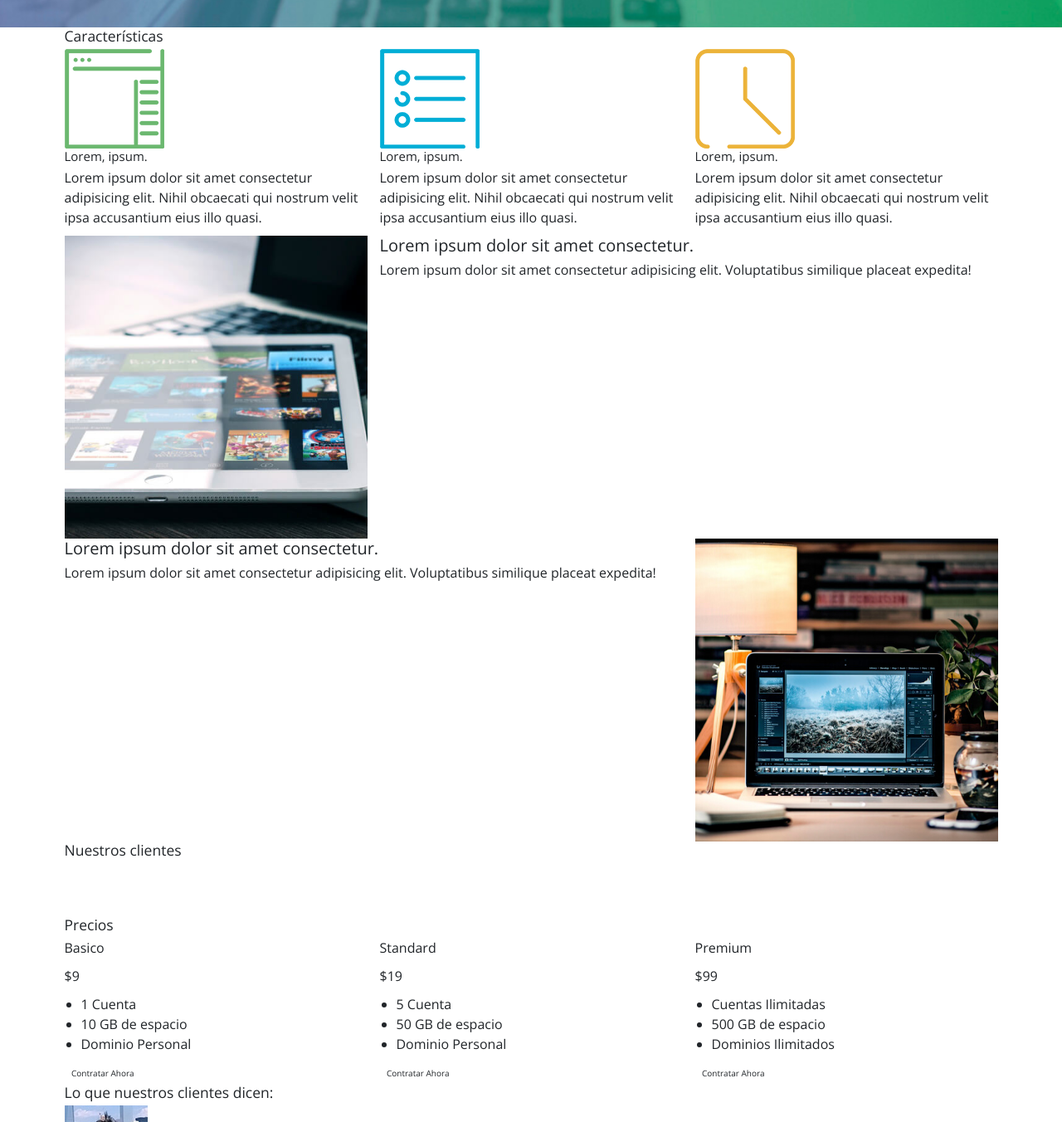
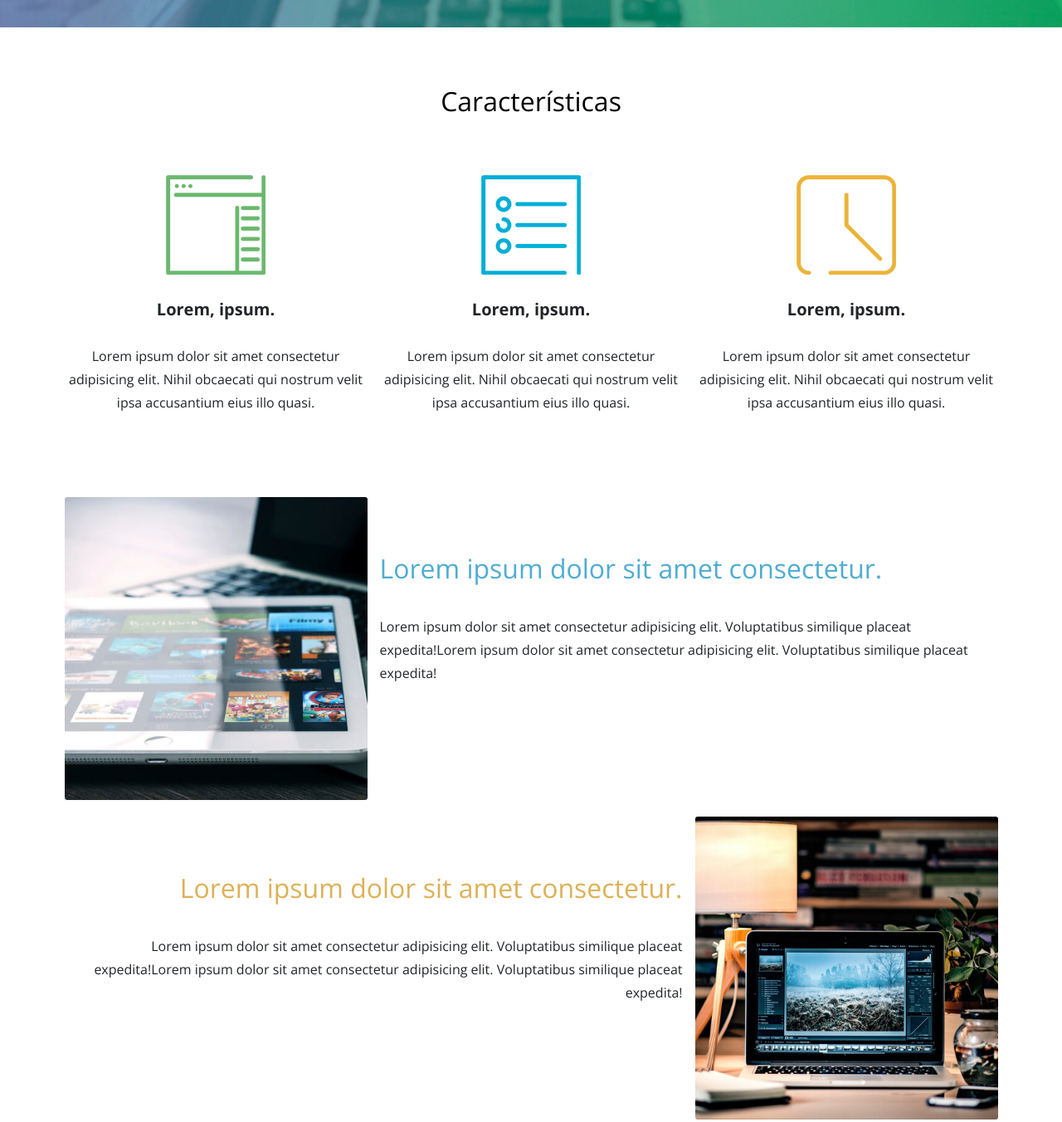
Before and after one commit to GuzmiDev/Web-Startup, a website: page index.html in a window 1280 px wide. Shown: the part 683-2035 px from the top of the page at 83% size. Drawn offline with nearby package versions, Linux system fonts and the light colour scheme.

Commit message:
Estilos caracteristicas y clientes

```diff
--- /dev/null
+++ b/css/_main.scss
@@ -0,0 +1,73 @@
+.caracteristicas {
+  padding: 70px 0;
+  &__title {
+    text-align: center;
+    font-weight: 300;
+    font-size: 3.2rem;
+    color: #000;
+    margin-bottom: 70px;
+  }
+  &__card {
+    text-align: center;
+  }
+  &__icon1 {
+    margin-bottom: 30px;
+  }
+  &__first-line {
+    font-weight: 700;
+    margin-bottom: 30px;
+    font-size: 2rem;
+  }
+  &__paragraph {
+    margin-bottom: 30px;
+    line-height: 28px;
+  }
+}
+
+.fotos {
+  margin-bottom: 70px;
+  &__container {
+    margin-bottom: 20px;
+  }
+  &__img {
+    border-radius: 3px;
+    width: 100%;
+  }
+  &__title {
+    margin-top: 70px;
+    margin-bottom: 40px;
+    font-size: 3.2rem;
+    line-height: 32px;
+    font-weight: 300;
+    &--blue {
+      color: #4facd3;
+    }
+    &--orange {
+      color: #ddb156;
+    }
+  }
+  &__paragraph {
+    line-height: 28px;
+  }
+  &__texto--right {
+    text-align: right;
+  }
+}
+
+.clientes {
+  background: #2d353e;
+  padding: 40px 0;
+  &__title {
+    text-align: center;
+    font-weight: 300;
+    font-size: 3.2rem;
+    color: #fff;
+    margin-bottom: 40px;
+  }
+  &__cliente {
+    text-align: center;
+    a {
+      display: block;
+    }
+  }
+}
--- a/css/estilos.scss
+++ b/css/estilos.scss
@@ -12,3 +12,4 @@ body {
 }
 
 @import "header";
+@import "main";
--- a/index.html
+++ b/index.html
@@ -55,26 +55,26 @@
             </div>
           </div>
           <div class="row">
-            <div class="col-sm-4">
-              <img class="caracteristica__icon1" src="img/icono1.png" alt="" />
+            <div class="col-sm-4 caracteristicas__card">
+              <img class="caracteristicas__icon1" src="img/icono1.png" alt="" />
               <h4 class="caracteristicas__first-line">Lorem, ipsum.</h4>
-              <p class="caractertisticas__paragraph">
+              <p class="caracteristicas__paragraph">
                 Lorem ipsum dolor sit amet consectetur adipisicing elit. Nihil
                 obcaecati qui nostrum velit ipsa accusantium eius illo quasi.
               </p>
             </div>
-            <div class="col-sm-4">
-              <img class="caracteristica__icon1" src="img/icono2.png" alt="" />
+            <div class="col-sm-4 caracteristicas__card">
+              <img class="caracteristicas__icon1" src="img/icono2.png" alt="" />
               <h4 class="caracteristicas__first-line">Lorem, ipsum.</h4>
-              <p class="caractertisticas__paragraph">
+              <p class="caracteristicas__paragraph">
                 Lorem ipsum dolor sit amet consectetur adipisicing elit. Nihil
                 obcaecati qui nostrum velit ipsa accusantium eius illo quasi.
               </p>
             </div>
-            <div class="col-sm-4">
-              <img class="caracteristica__icon1" src="img/icono3.png" alt="" />
+            <div class="col-sm-4 caracteristicas__card">
+              <img class="caracteristicas__icon1" src="img/icono3.png" alt="" />
               <h4 class="caracteristicas__first-line">Lorem, ipsum.</h4>
-              <p class="caractertisticas__paragraph">
+              <p class="caracteristicas__paragraph">
                 Lorem ipsum dolor sit amet consectetur adipisicing elit. Nihil
                 obcaecati qui nostrum velit ipsa accusantium eius illo quasi.
               </p>
@@ -84,9 +84,13 @@
       </section>
       <section class="fotos">
         <div class="container">
-          <div class="row">
+          <div class="row fotos__container">
             <div class="col-4 fotos__thumb">
-              <img class="img-fluid" src="img/thumb1.jpg" alt="foto" />
+              <img
+                class="img-fluid fotos__img"
+                src="img/thumb1.jpg"
+                alt="foto"
+              />
             </div>
             <div class="col-8 fotos__texto">
               <h2 class="fotos__title fotos__title--blue">
@@ -94,22 +98,30 @@
               </h2>
               <p class="fotos__paragraph">
                 Lorem ipsum dolor sit amet consectetur adipisicing elit.
-                Voluptatibus similique placeat expedita!
+                Voluptatibus similique placeat expedita!Lorem ipsum dolor sit
+                amet consectetur adipisicing elit. Voluptatibus similique
+                placeat expedita!
               </p>
             </div>
           </div>
-          <div class="row">
-            <div class="col-8 fotos__texto">
-              <h2 class="fotos__title fotos__title--blue">
+          <div class="row fotos_container">
+            <div class="col-8 fotos__texto fotos__texto--right">
+              <h2 class="fotos__title fotos__title--orange">
                 Lorem ipsum dolor sit amet consectetur.
               </h2>
               <p class="fotos__paragraph">
                 Lorem ipsum dolor sit amet consectetur adipisicing elit.
-                Voluptatibus similique placeat expedita!
+                Voluptatibus similique placeat expedita!Lorem ipsum dolor sit
+                amet consectetur adipisicing elit. Voluptatibus similique
+                placeat expedita!
               </p>
             </div>
             <div class="col-4 fotos__thumb">
-              <img class="img-fluid" src="img/thumb2.jpg" alt="foto" />
+              <img
+                class="img-fluid fotos__img"
+                src="img/thumb2.jpg"
+                alt="foto"
+              />
             </div>
           </div>
         </div>
```
Also changed, not shown: css/estilo.css, 1 other file.
